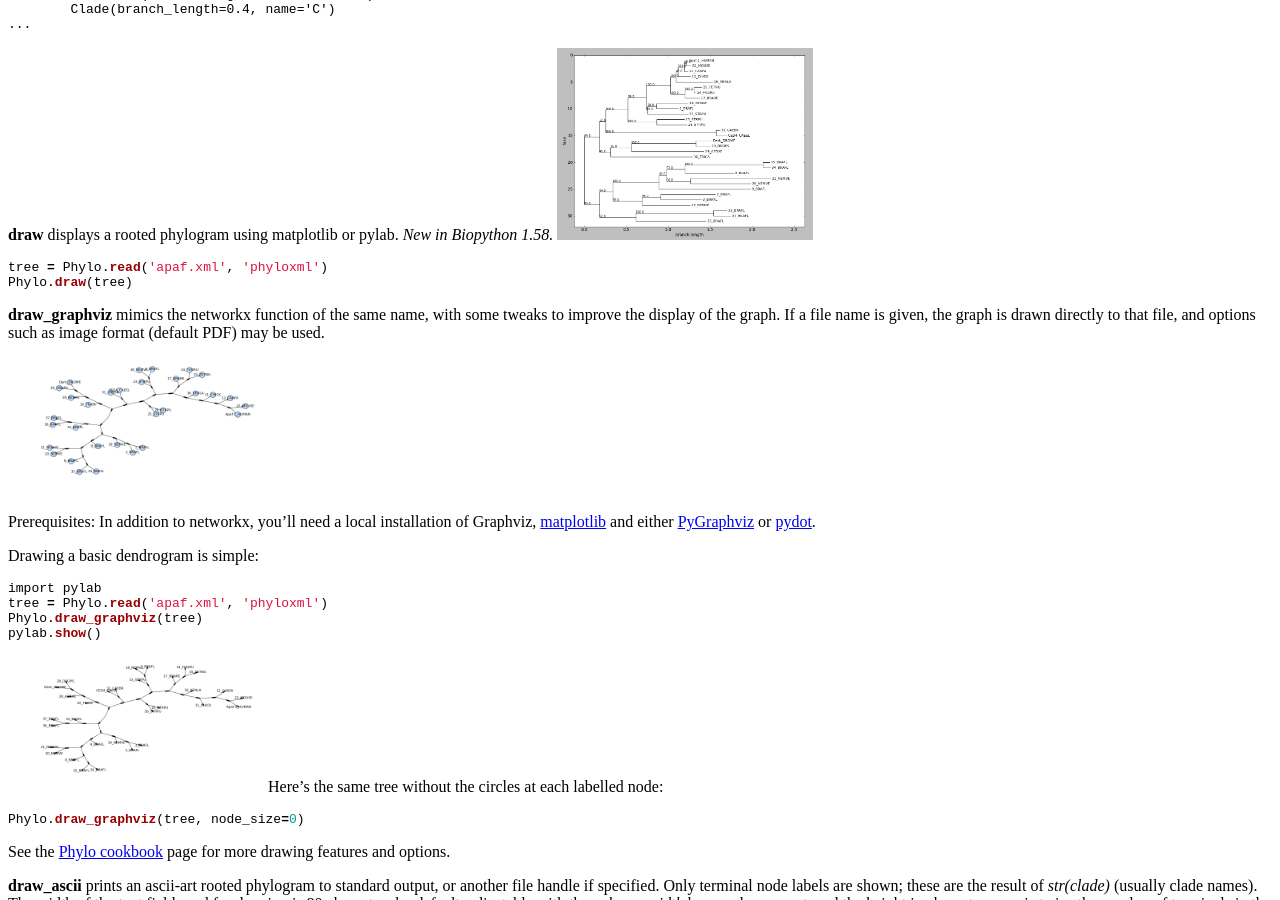
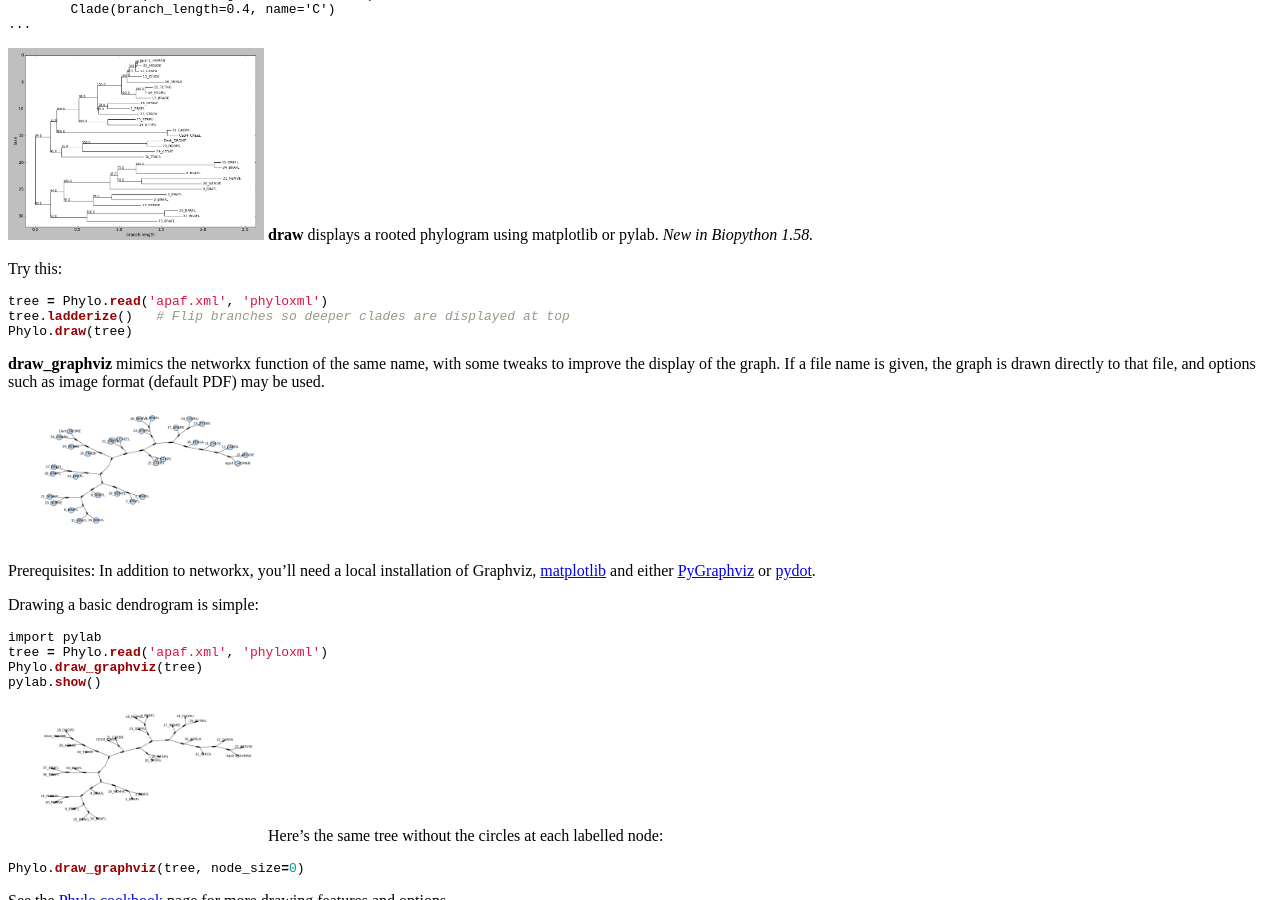
Before and after one commit to biopython/biopython.github.io, a Jekyll site: the page built from wiki/Phylo.md, in a window 1280 px wide and 900 px high, scrolled down 3277 px. Built offline with Jekyll 4.4.1, drawn with Linux system fonts in a browser that asks for light colours.

Commit message:
/* Displaying trees */ The figure was ladderized

````diff
--- a/wiki/Phylo.md
+++ b/wiki/Phylo.md
@@ -288,12 +288,15 @@ Use this with the print statement to get a quick overview of your tree:
             Clade(branch_length=0.4, name='C')
     ...
 
+<img src="phylo-draw-apaf1.png" title="fig:Rooted phylogram, via Phylo.draw" alt="Rooted phylogram, via Phylo.draw" width="256" />
 **draw** displays a rooted phylogram using matplotlib or pylab. *New in
 Biopython 1.58.*
-<img src="phylo-draw-apaf1.png" title="fig:Rooted phylogram, via Phylo.draw" alt="Rooted phylogram, via Phylo.draw" width="256" />
+
+Try this:
 
 ``` python
 tree = Phylo.read('apaf.xml', 'phyloxml')
+tree.ladderize()   # Flip branches so deeper clades are displayed at top
 Phylo.draw(tree)
 ```
 
````
Also changed, not shown: 1 other file.
